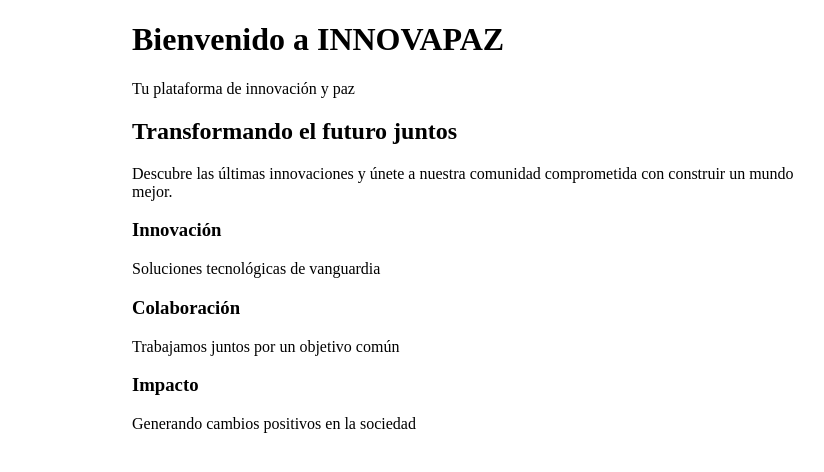
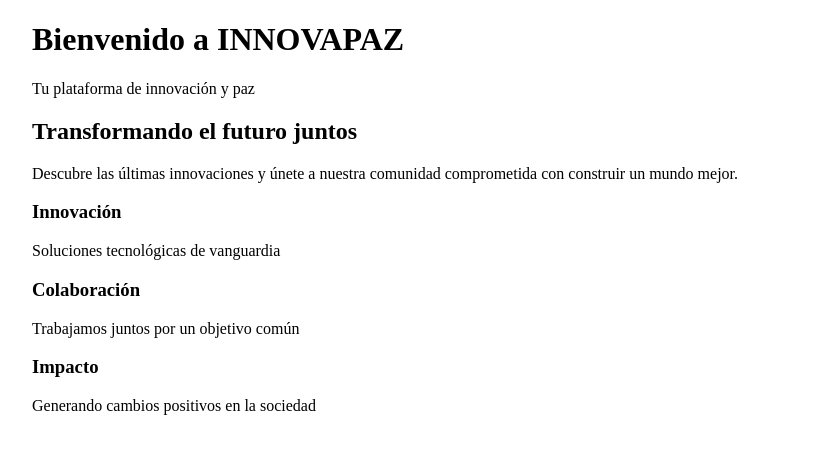
Before and after one commit to edisonCheca/INNOVAPAZ, a React (Vite) app in the folder frontend/: page / in a window 1280 px wide. Shown: the top 472 px of the page, without its empty margins (168-992 px from the left). Built offline with nearby package versions, Linux system fonts and the light colour scheme.

Commit message:
feat(frontend): break point agregado para resoluciones de 1024

```diff
--- a/frontend/src/assets/styles/theme.css
+++ b/frontend/src/assets/styles/theme.css
@@ -89,6 +89,7 @@ body {
   --container-max-mobile-xs: 288px;
   --container-max-mobile: 380px;
   --container-max-tablet: 680px;
+  --container-max-tablet-xl: 880px;
   --container-max-laptop: 1120px;
 }
 
@@ -97,16 +98,12 @@ body {
   max-width: var(--container-max-mobile);
   margin-left: auto;
   margin-right: auto;
-  padding-left: 16px;
-  padding-right: 16px;
 }
 
 @media (max-width: 411px) {
   #root {
     max-width: none;
     width: calc(100% - 32px);
-    padding-left: 0;
-    padding-right: 0;
   }
 }
 
@@ -119,15 +116,17 @@ body {
 @media (min-width: 768px) {
   #root {
     max-width: var(--container-max-tablet);
-    padding-left: 24px;
-    padding-right: 24px;
+  }
+}
+
+@media (min-width: 1024px) {
+  #root {
+    max-width: var(--container-max-tablet-xl);
   }
 }
 
 @media (min-width: 1440px) {
   #root {
     max-width: var(--container-max-laptop);
-    padding-left: 32px;
-    padding-right: 32px;
   }
 }
```
